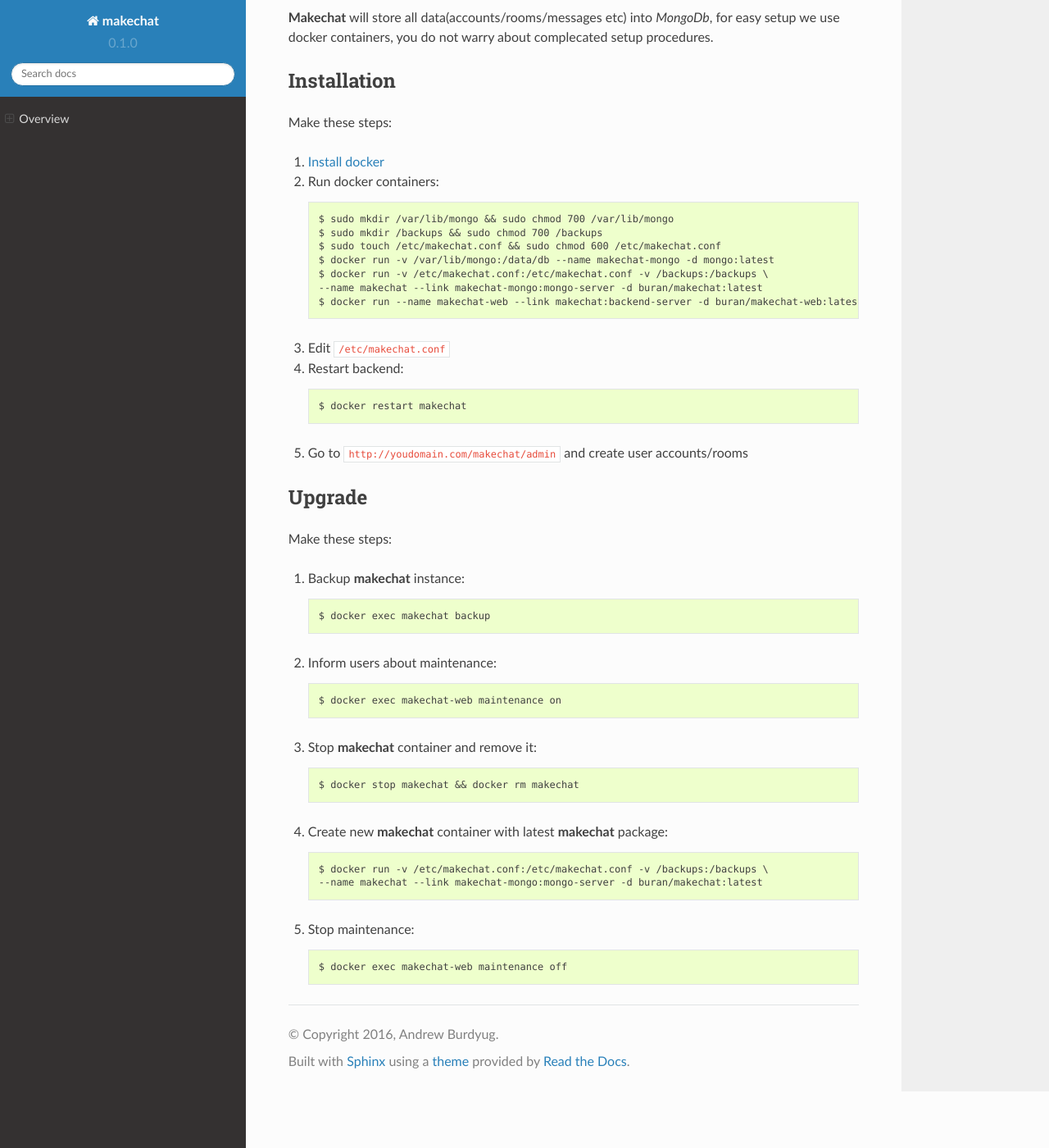
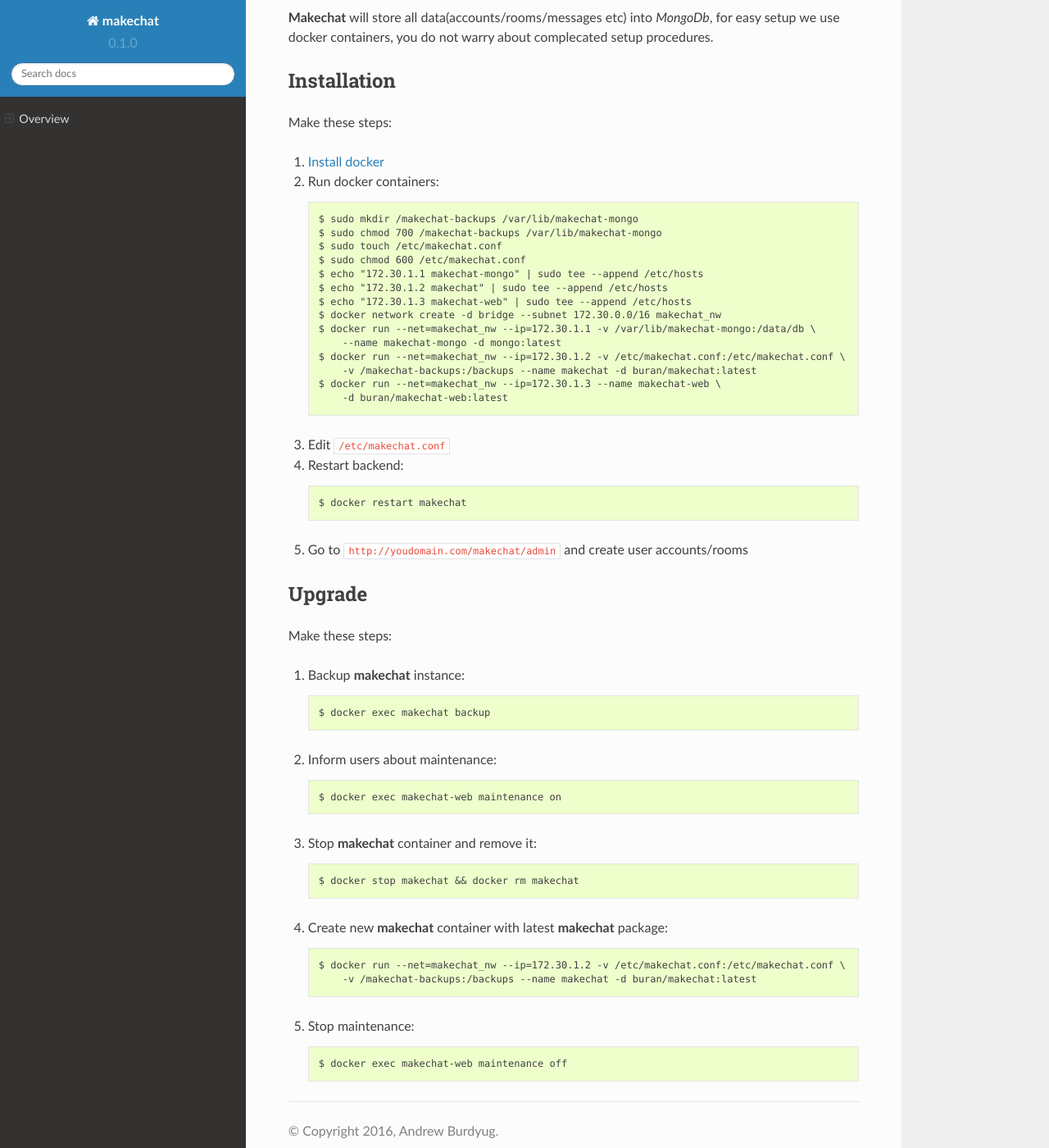
Before and after one commit to AndrewBurdyug/makechat, a Sphinx documentation site: the page built from docs/index.rst, in a window 1280 px wide and 1400 px high, scrolled down 674 px. Shown: the whole window at 82% size. Built offline with Sphinx 7.4.7 and the Read the Docs theme 2.0.0, drawn with Linux system fonts in a browser that asks for light colours; some of the changed text lies outside the part shown.

Commit message:
Change: now we use isolated network in our docker containers instead linking of containers

```diff
--- a/docs/index.rst
+++ b/docs/index.rst
@@ -38,13 +38,20 @@
 #. `Install docker <https://docs.docker.com/engine/installation/>`_
 #. Run docker containers::
 
-    $ sudo mkdir /var/lib/mongo && sudo chmod 700 /var/lib/mongo
-    $ sudo mkdir /backups && sudo chmod 700 /backups
-    $ sudo touch /etc/makechat.conf && sudo chmod 600 /etc/makechat.conf
-    $ docker run -v /var/lib/mongo:/data/db --name makechat-mongo -d mongo:latest
-    $ docker run -v /etc/makechat.conf:/etc/makechat.conf -v /backups:/backups \
-    --name makechat --link makechat-mongo:mongo-server -d buran/makechat:latest
-    $ docker run --name makechat-web --link makechat:backend-server -d buran/makechat-web:latest
+    $ sudo mkdir /makechat-backups /var/lib/makechat-mongo
+    $ sudo chmod 700 /makechat-backups /var/lib/makechat-mongo
+    $ sudo touch /etc/makechat.conf
+    $ sudo chmod 600 /etc/makechat.conf
+    $ echo "172.30.1.1 makechat-mongo" | sudo tee --append /etc/hosts
+    $ echo "172.30.1.2 makechat" | sudo tee --append /etc/hosts
+    $ echo "172.30.1.3 makechat-web" | sudo tee --append /etc/hosts
+    $ docker network create -d bridge --subnet 172.30.0.0/16 makechat_nw
+    $ docker run --net=makechat_nw --ip=172.30.1.1 -v /var/lib/makechat-mongo:/data/db \
+        --name makechat-mongo -d mongo:latest
+    $ docker run --net=makechat_nw --ip=172.30.1.2 -v /etc/makechat.conf:/etc/makechat.conf \
+        -v /makechat-backups:/backups --name makechat -d buran/makechat:latest
+    $ docker run --net=makechat_nw --ip=172.30.1.3 --name makechat-web \
+        -d buran/makechat-web:latest
 
 #. Edit ``/etc/makechat.conf``
 #. Restart backend::
@@ -71,8 +78,8 @@
 
 #. Create new **makechat** container with latest **makechat** package::
 
-    $ docker run -v /etc/makechat.conf:/etc/makechat.conf -v /backups:/backups \
-    --name makechat --link makechat-mongo:mongo-server -d buran/makechat:latest
+    $ docker run --net=makechat_nw --ip=172.30.1.2 -v /etc/makechat.conf:/etc/makechat.conf \
+        -v /makechat-backups:/backups --name makechat -d buran/makechat:latest
 
 #. Stop maintenance::
 
```
Also changed, not shown: other parts of docs/index.rst (+1 -1 lines), 2 other files.
